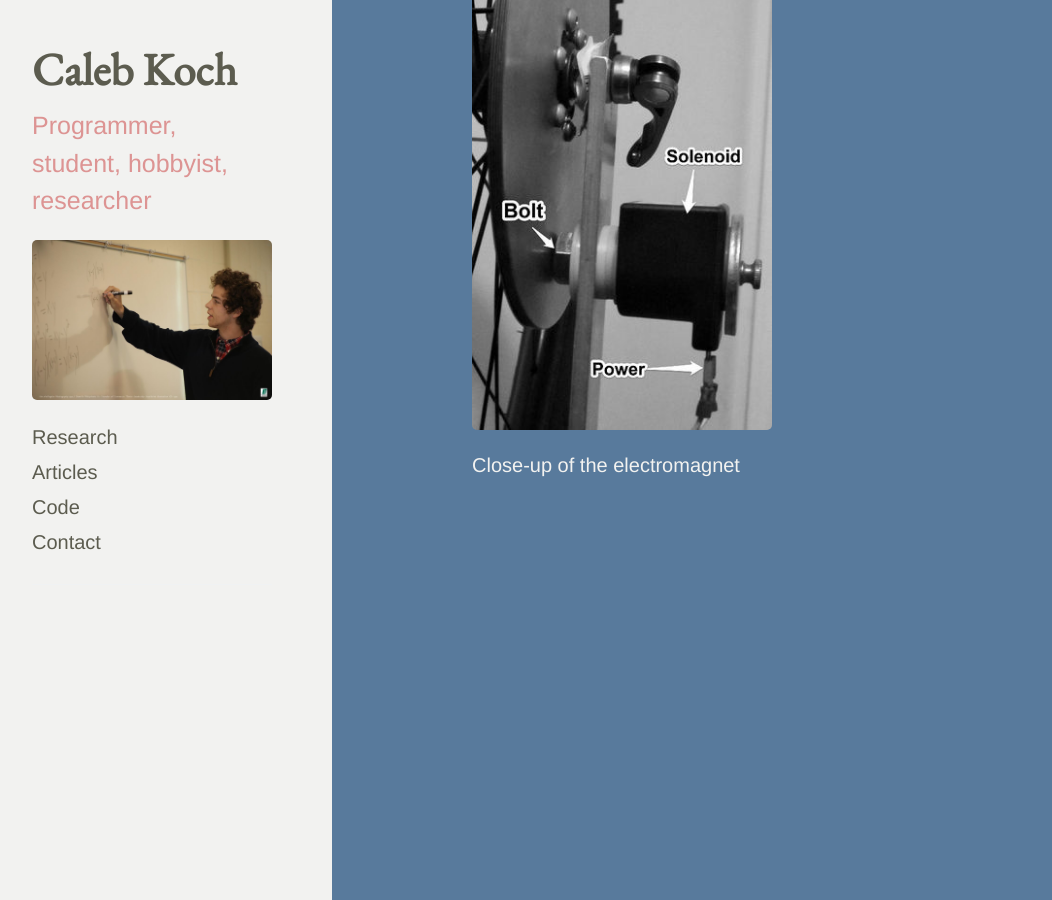
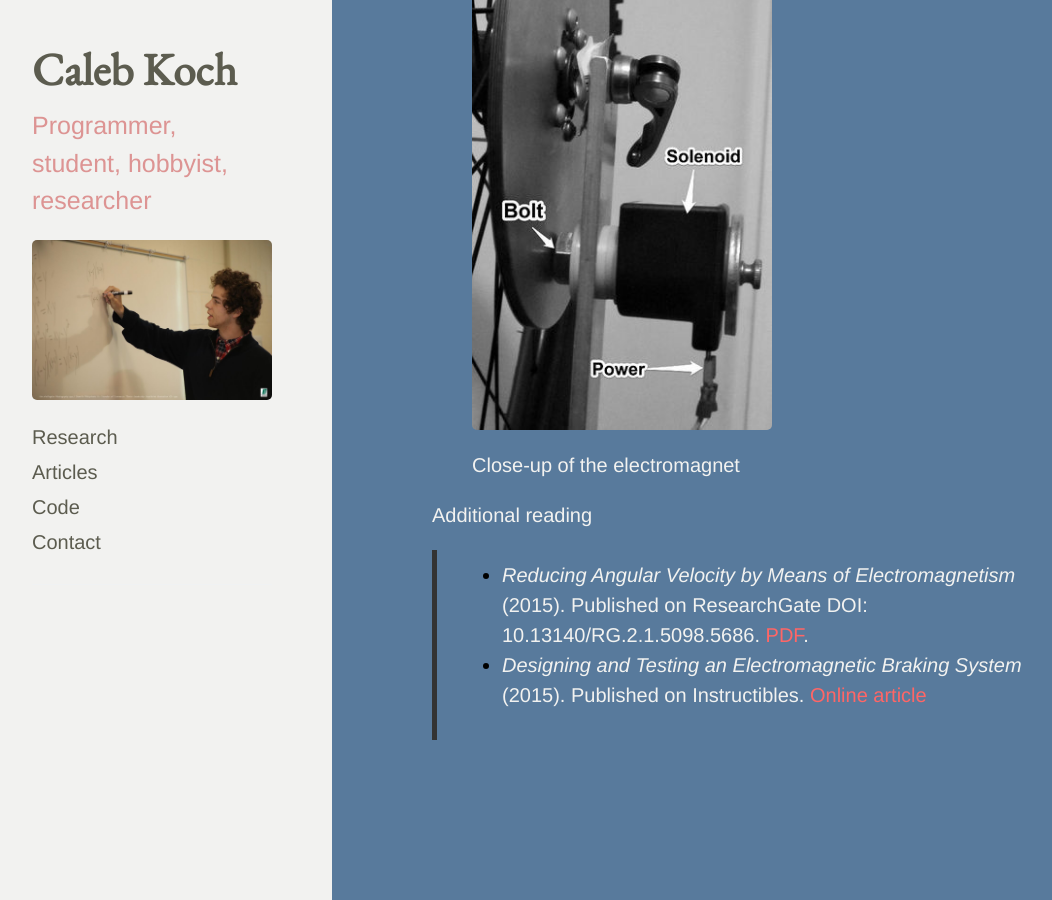
Before and after one commit to cakoch10/cakoch10.github.io, a Jekyll site: the page built from electromagnetism.md, in a window 1280 px wide and 900 px high, scrolled down 2145 px. Shown: the whole window, without its empty margins (28-1080 px from the left). Built offline with Jekyll 4.4.1, drawn with Linux system fonts in a browser that asks for light colours; Markdown is read by kramdown in place of the engine named in the settings.

Commit message:
Update electromagnetism.md

```diff
--- a/electromagnetism.md
+++ b/electromagnetism.md
@@ -22,3 +22,8 @@ title: About Electromagnetic Braking
   <img src="https://raw.githubusercontent.com/cakoch10/cakoch10.github.io/master/public/diagram.jpg" alt="Photo of Brake" style="width: 300px;" />
   <figcaption><span style="color:#f2f2f0">Close-up of the electromagnet</span></figcaption>
 </figure>
+
+<span style="color:#f2f2f0">Additional reading</span>
+
+> - <span style="color:#f2f2f0">*Reducing Angular Velocity by Means of Electromagnetism* (2015). Published on ResearchGate DOI: 10.13140/RG.2.1.5098.5686. [PDF](https://www.researchgate.net/profile/Caleb_Koch/publication/280204540_Reducing_Angular_Velocity_by_Means_of_Electromagnetism/links/55ad9a0c08aee079921e2c1b.pdf?origin=publication_detail&ev=pub_int_prw_xdl&msrp=HLXOwWbnWT_sVT7uVtXovYINC_736Ktv6AekC6KsgNTGMdFNpHzpLiyfbcEcOv61UTJBeak0AuTC_7yNqD3Lqi-U0y18fOp1ev24W5VYW8o.JaJUZ3RtzamK8uFYRwqkaj3HAWFugFjBGvZvfmP3GAcO2ckygx3qHQ0gcwU4FzQBReohIZgXKH99aSq8SakZRQ.PQsW0u5fAyz3G9G4LXt5PTDREQx60UbWGz4ZNOeaKdZGkd2-6rNtSOHowhd7c9uyY0f0WZi-rW9awnurszRsdQ).</span>
+> - <span style="color:#f2f2f0">*Designing and Testing an Electromagnetic Braking System* (2015). Published on Instructibles. [Online article](http://www.instructables.com/id/Designing-and-Testing-an-Electromagnetic-Braking-S/step2/Power-Supply/)</span>
```
